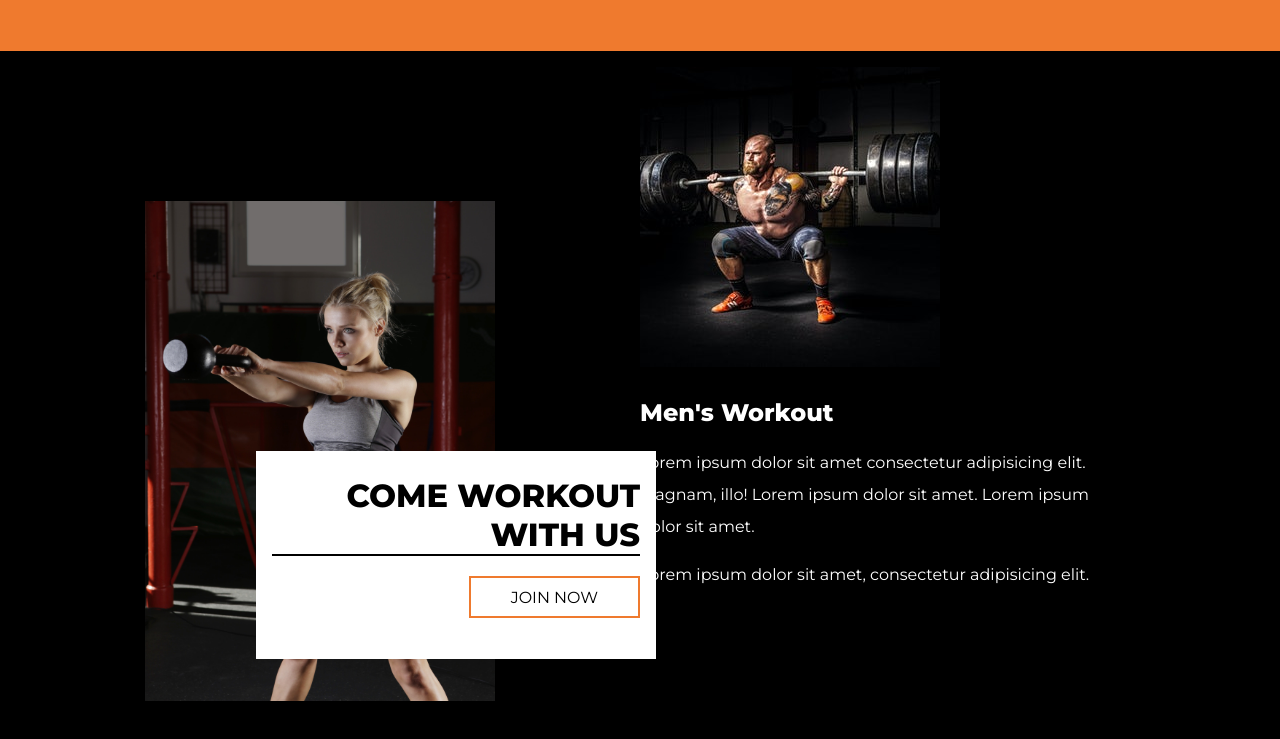
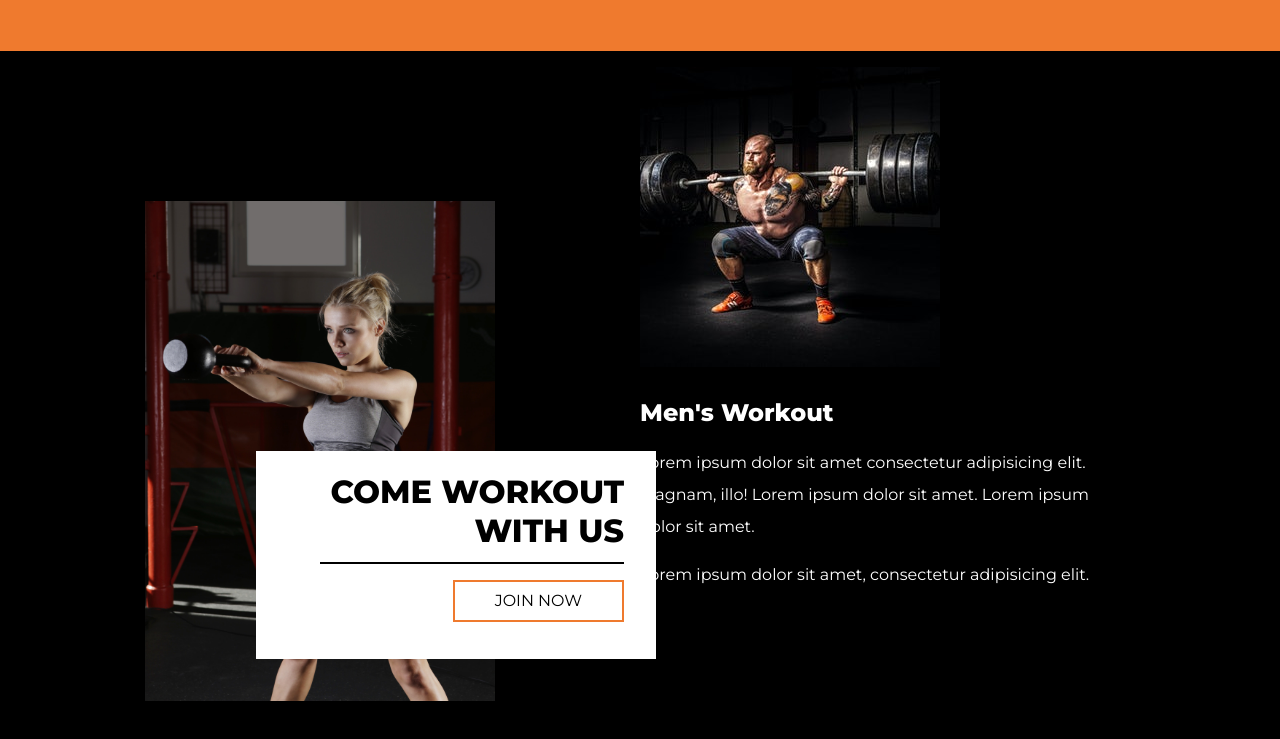
Before and after one commit to ASHWIN776/Gym-website, a plain HTML site: page index.html in a window 1280 px wide. Shown: the part 3498-4237 px from the top of the page. Drawn offline with Linux system fonts and the light colour scheme.

Commit message:
Modified --- join section2

```diff
--- a/css/styles.css
+++ b/css/styles.css
@@ -318,18 +318,18 @@ nav > div{
 }
 
 .join-item:nth-child(1) div{
-    margin: 0 1rem;
+    margin: 0 2rem 0 4rem;
 }
 
 .join-item:nth-child(1) h2{
     text-transform: uppercase;
     font-size: 2rem;
     margin: 0;
+    padding-bottom: 0.7rem;
     border-bottom: 2px solid;
 }
 .join-item:nth-child(1) a{
     display: inline-block;
-    margin-top: 0.3rem;
     border: 2px solid #EF7A2E;
     padding: 0.6rem 2.5rem;
     text-transform: uppercase;
```
